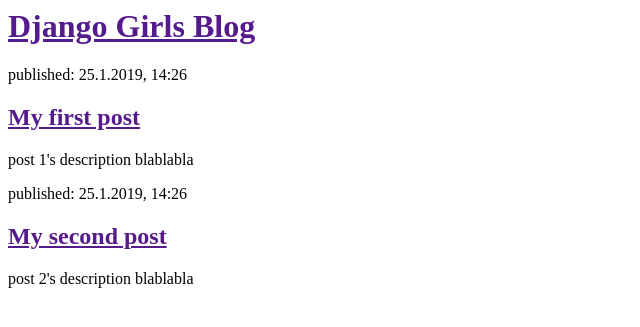
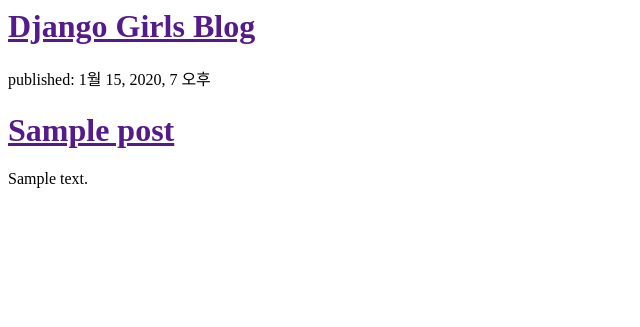
Before and after one commit to syhuh/my-first-blog, a Django app: template blog/templates/blog/post_list.html in a window 1280 px wide. Shown: the top 327 px of the page, without its empty margins (0-640 px from the left). Run offline with Django 3.2, Linux system fonts and the light colour scheme; the template is opened without the code that fills it: values that come from a table or form of the project are taken from there, others are empty; tables that the repository leaves empty hold one stand-in row (values such as "Sample post").

Commit message:
Modified templates to display posts from database.

```diff
--- a/blog/models.py
+++ b/blog/models.py
@@ -5,12 +5,12 @@
     author = models.ForeignKey('auth.User', on_delete=models.CASCADE)
     title = models.CharField(max_length=200)
     text = models.TextField()
-    created_datae = models.DateTimeField(default=timezone.now)
+    created_date = models.DateTimeField(default=timezone.now)
     published_date = models.DateTimeField(blank=True, null=True)
 
     def publish(self):
         self.published_date = timezone.now()
-        self.save
+        self.save()
 
     def __str__(self):
         return self.title
--- a/blog/templates/blog/post_list.html
+++ b/blog/templates/blog/post_list.html
@@ -7,16 +7,12 @@
             <h1><a href="">Django Girls Blog</a></h1>
         </div>
 
+        {% for post in posts %}
         <div>
-            <p>published: 25.1.2019, 14:26</p>
-            <h2><a href="">My first post</a></h2>
-            <p>post 1's description blablabla</p>
+            <p>published: {{ post.published_date }}</p>
+            <h1><a href="">{{ post.title }}</a></h1>
+            <p>{{ post.text|linebreaksbr}} </p>
         </div>
-
-        <div>
-            <p>published: 25.1.2019, 14:26</p>
-            <h2><a href="">My second post</a></h2>
-            <p>post 2's description blablabla</p>
-        </div>
+        {% endfor %}
     </body>
 </html>
--- a/blog/views.py
+++ b/blog/views.py
@@ -1,5 +1,8 @@
 from django.shortcuts import render
+from .models import Post
+from django.utils import timezone
 
 # Create your views here.
 def post_list(request):
-    return render(request, 'blog/post_list.html', {})
+    posts = Post.objects.filter(published_date__lte=timezone.now()).order_by('published_date')
+    return render(request, 'blog/post_list.html', {'posts':posts})
```
Also changed, not shown: blog/migrations/0002_auto_20190125_1522.py (added).
